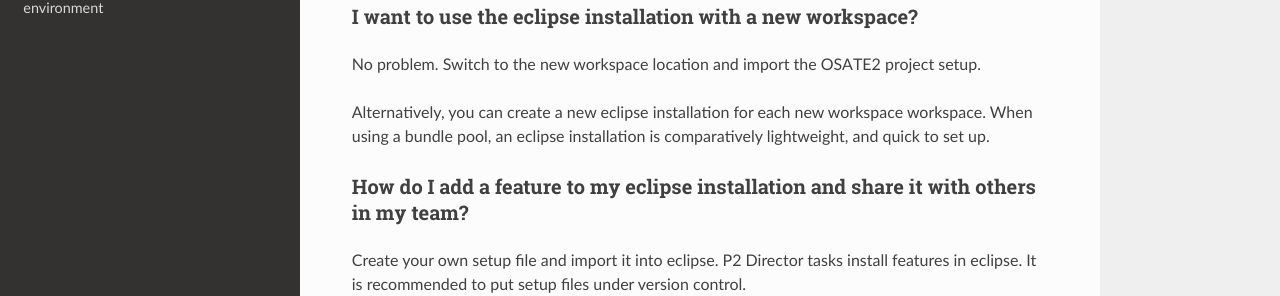
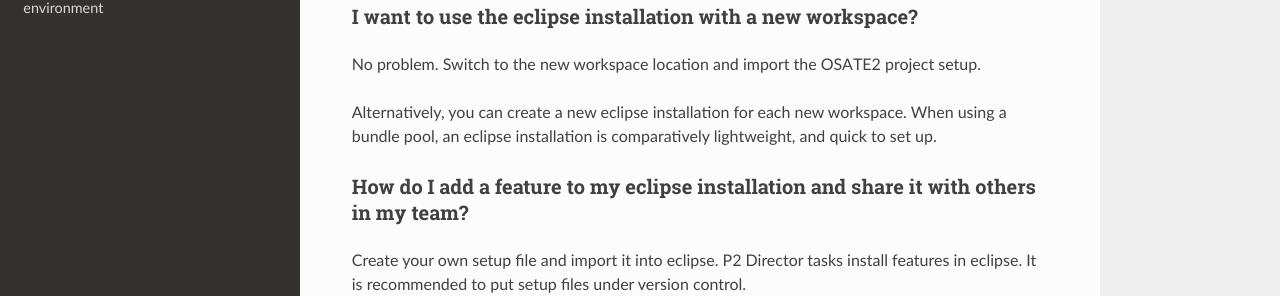
Before and after one commit to osate/website, a Sphinx documentation site: the page built from source/setup-development.md, in a window 1280 px wide and 900 px high, scrolled down 5772 px. Shown: the part 155-451 px from the top of the window. Built offline with Sphinx 7.4.7 and the Read the Docs theme 2.0.0, drawn with Linux system fonts in a browser that asks for light colours; some of the changed text lies outside the part shown.

Commit message:
UPdate setup URL for 2019-09

```diff
--- a/source/setup-development.md
+++ b/source/setup-development.md
@@ -38,7 +38,7 @@
 
 Select the catalog *Github Projects* and enter the following URL as the *Resource URI*:
 
-https://raw.githubusercontent.com/osate/osate2/master/setup/osate2_2019-03.setup
+https://raw.githubusercontent.com/osate/osate2/master/setup/osate2_2019-09.setup
 
 Check the box next to the added OSATE2 Development entry in the tree under Github Projects/<User>. Then select the master stream in right column of the table at the bottom.
 
@@ -114,7 +114,7 @@
 
 No problem. Switch to the new workspace location and import the OSATE2 project setup.
 
-Alternatively, you can create a new eclipse installation for each new workspace workspace. When using a bundle pool, an eclipse installation is comparatively lightweight, and quick to set up.
+Alternatively, you can create a new eclipse installation for each new workspace. When using a bundle pool, an eclipse installation is comparatively lightweight, and quick to set up.
 
 ### How do I add a feature to my eclipse installation and share it with others in my team?
 
```
